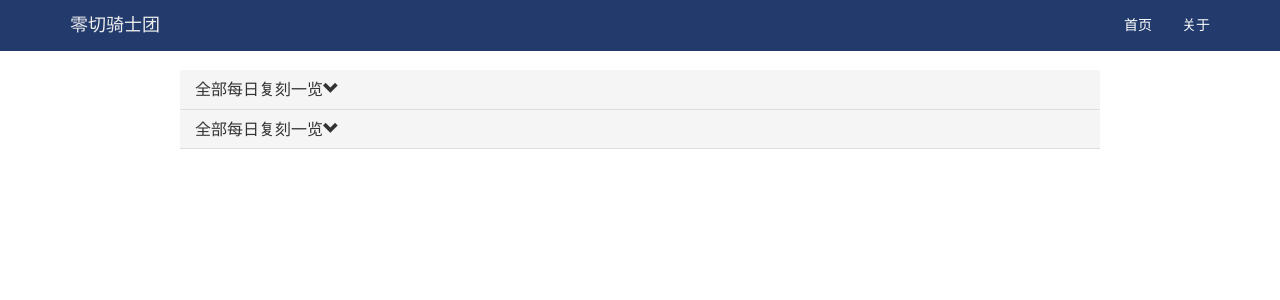
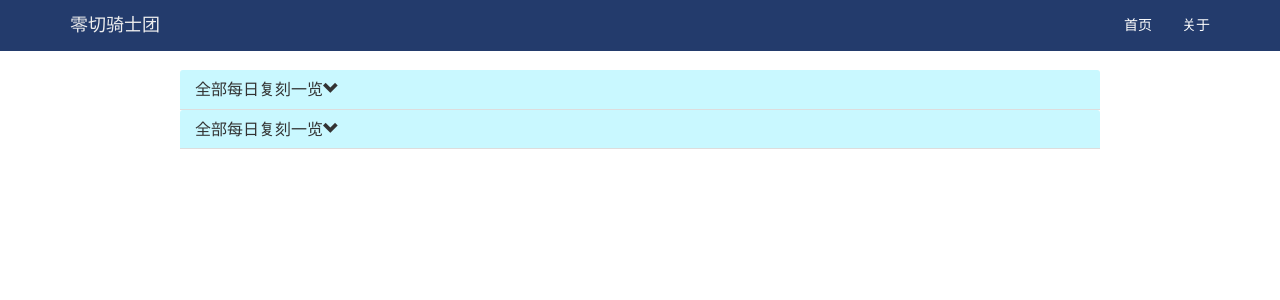
Before and after one commit to lingqie/lingqie.github.io, a Jekyll site: the page aigis/sliver.html, which Jekyll copies as it is, in a window 1280 px wide. Shown: the top 300 px of the page. Built offline with Jekyll 4.4.1, drawn with Linux system fonts in a browser that asks for light colours.

Commit message:
add sliver demo

```diff
--- a/css/blog.css
+++ b/css/blog.css
@@ -22,6 +22,11 @@
     padding: 0.5em 1em;
     border: 1px solid #c5c5c5;
 }*/
+
+
+.panel-default>.panel-heading {
+    background-color: #c9f8ff;
+}
 
 .display-none{
   display: none;
```
